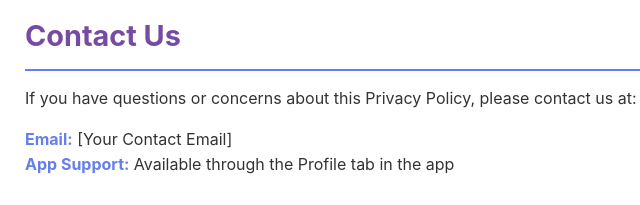
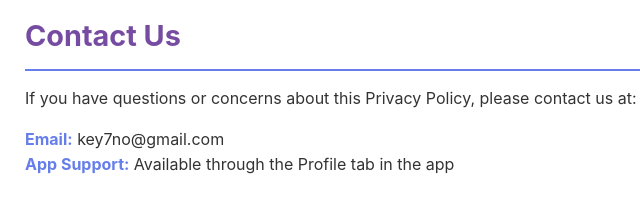
Before and after one commit to keyswagcode/wafflewednesday, a plain HTML site: page docs/index.html in a window 1280 px wide. Shown: the part 3600-3805 px from the top of the page, 255-895 px from the left. Drawn offline with Linux system fonts and the light colour scheme.

Commit message:
Update contact email in privacy policy

```diff
--- a/docs/index.html
+++ b/docs/index.html
@@ -225,7 +225,7 @@
 
         <h2>Contact Us</h2>
         <p>If you have questions or concerns about this Privacy Policy, please contact us at:</p>
-        <p><strong>Email:</strong> [Your Contact Email]<br>
+        <p><strong>Email:</strong> key7no@gmail.com<br>
         <strong>App Support:</strong> Available through the Profile tab in the app</p>
 
         <h2>Your California Privacy Rights</h2>
```
